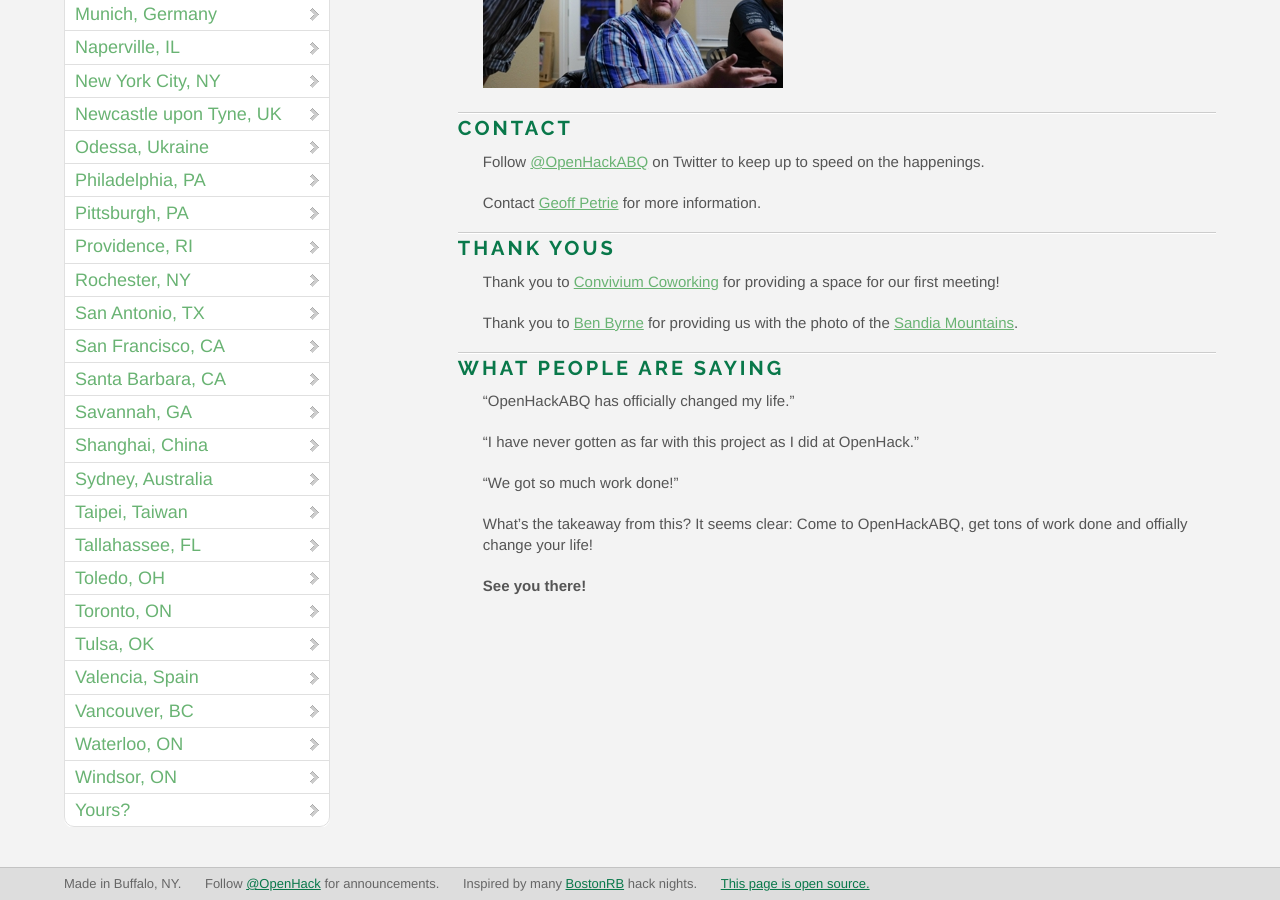
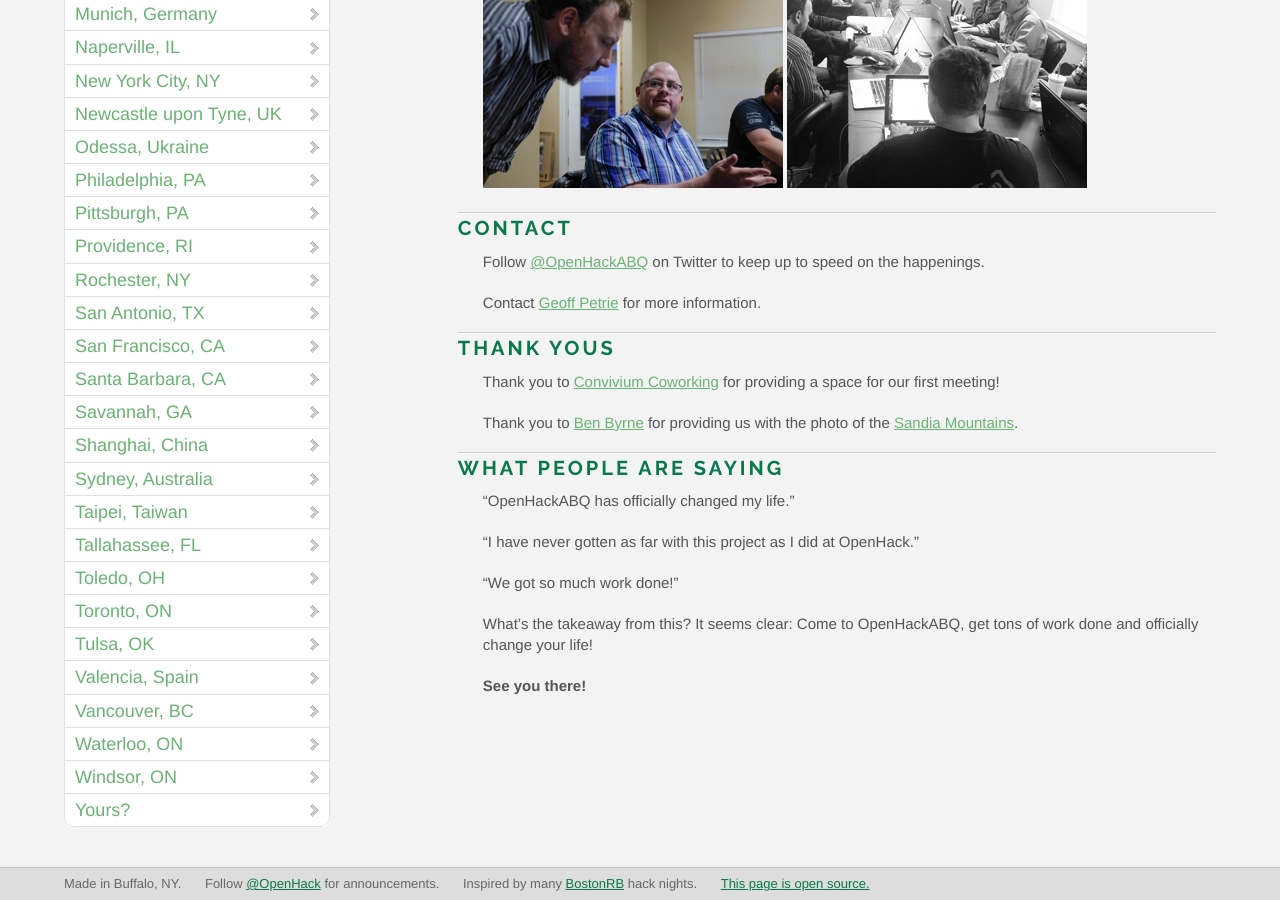
Before and after one commit to OpenHack/openhack.github.com, a Jekyll site: the page built from albuquerque/index.markdown, in a window 1280 px wide and 900 px high, scrolled down 1511 px. Built offline with Jekyll 4.4.1, drawn with Linux system fonts in a browser that asks for light colours; nearby versions of some CDN libraries; Markdown is read by kramdown in place of the engine named in the settings; comment, search, counter and statistics services are not loaded.

Commit message:
ABQ typo fix. Add one more photo.

```diff
--- a/albuquerque/index.markdown
+++ b/albuquerque/index.markdown
@@ -34,7 +34,8 @@ The first meetup was April 18, 2013 at Convivium Coworking.
 
 Photos from the first event:
 
-![Some of the group](/albuquerque/img/photo03-geoff_petrie.jpg) ![Hard thinking](/albuquerque/img/photo02-james_woodward.jpg) ![A conversation](/albuquerque/img/photo01-james_woodward.jpg)
+![Some of the group](/albuquerque/img/photo03-geoff_petrie.jpg) ![Hard thinking](/albuquerque/img/photo02-james_woodward.jpg)
+![A conversation](/albuquerque/img/photo01-james_woodward.jpg) ![Another group shot](/albuquerque/img/photo04-lori_patton.jpg)
 
 ### Contact
 
@@ -62,6 +63,6 @@ Mountains](http://www.flickr.com/photos/drywall/2888810632/).
 "We got so much work done!"
 
 What's the takeaway from this? It seems clear: Come to OpenHackABQ, get tons of
-work done and offially change your life!
+work done and officially change your life!
 
 **See you there!**
```
Also changed, not shown: albuquerque/img/photo04-lori_patton.jpg (added).
